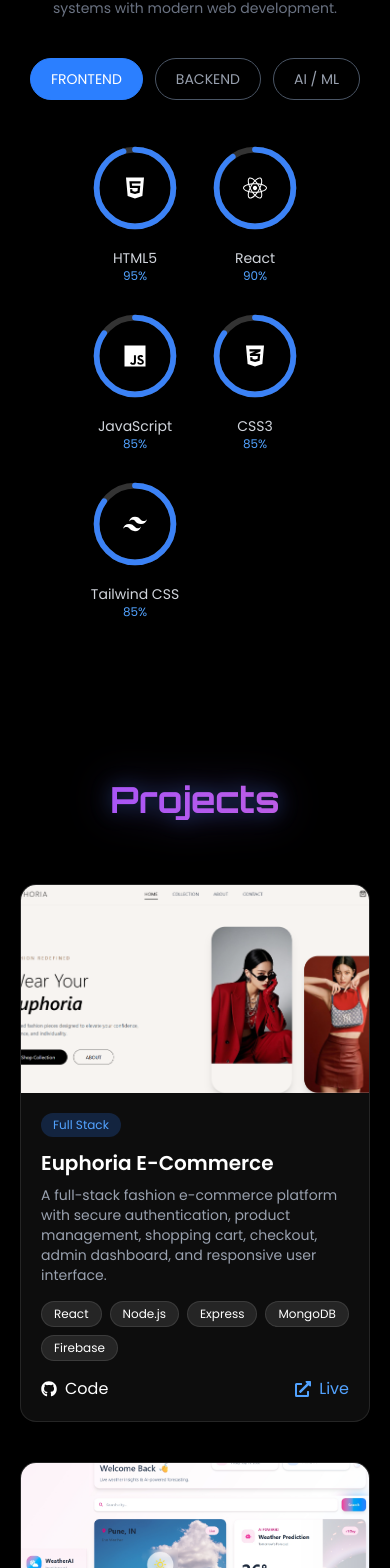
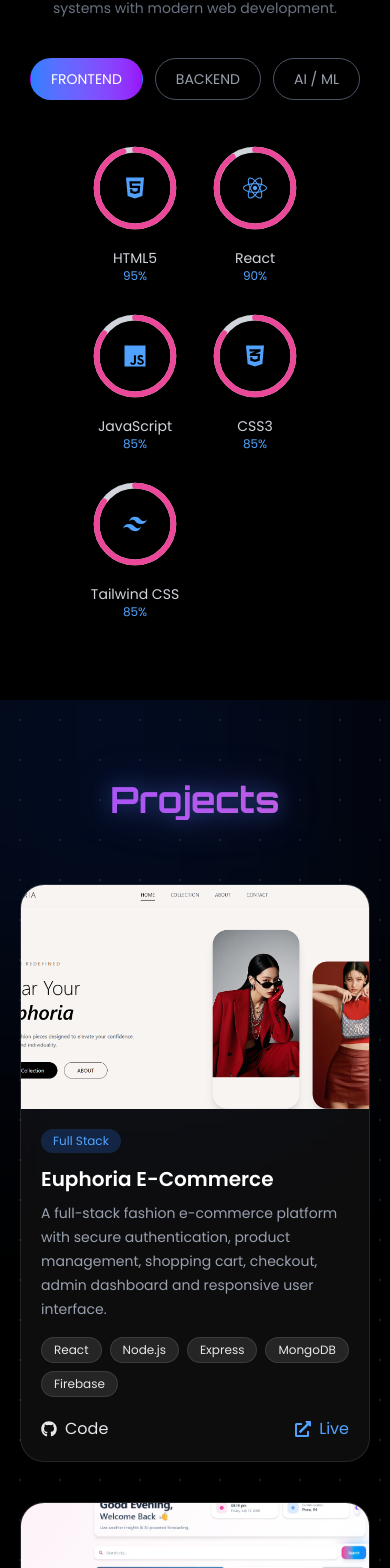
Before and after one commit to pratikshakadam912/portfolio-website, a React (Vite) app: page / in a window 390 px wide. Shown: the part 1976-3544 px from the top of the page. Built offline with nearby package versions, Linux system fonts and the light colour scheme.

Commit message:
theme added to project section

```diff
--- a/src/components/About.jsx
+++ b/src/components/About.jsx
@@ -43,10 +43,14 @@ const skillsData = {
 const About = () => {
   const [activeTab, setActiveTab] = useState("frontend");
 
+  const progressColor = document.documentElement.classList.contains("dark")
+    ? "#60A5FA"
+    : "#EC4899";
+
   return (
     <section
       id="about"
-      className="min-h-screen flex flex-col justify-center items-center bg-black text-white px-5 sm:px-6 lg:px-8 py-20"
+      className="min-h-screen flex flex-col justify-center items-center bg-pink-50 dark:bg-black text-gray-900 dark:text-white px-5 sm:px-6 lg:px-8 py-20 transition-colors duration-500"
     >
       {/* Heading */}
 
@@ -61,19 +65,19 @@ const About = () => {
 
       {/* Description */}
 
-      <p className="max-w-3xl text-center text-gray-400 text-sm sm:text-base lg:text-lg leading-7 sm:leading-8 mb-6 px-2">
+      <p className="max-w-3xl text-center text-gray-600 dark:text-gray-400 text-sm sm:text-base lg:text-lg leading-7 sm:leading-8 mb-6 px-2">
         I'm an{" "}
-        <span className="text-blue-400 font-semibold">
+        <span className="text-pink-500 dark:text-blue-400 font-semibold">
           Full Stack Developer
         </span>{" "}
         who builds scalable web applications and loves integrating{" "}
-        <span className="text-purple-400 font-semibold">
+        <span className="text-fuchsia-500 dark:text-purple-400 font-semibold">
           AI & Machine Learning
         </span>{" "}
         to create smarter digital experiences.
       </p>
 
-      <p className="text-gray-500 text-center max-w-2xl text-sm sm:text-base mb-10 px-2">
+      <p className="text-gray-600 dark:text-gray-500 text-center max-w-2xl text-sm sm:text-base mb-10 px-2">
         I work across frontend and backend technologies and I'm currently
         exploring Machine Learning to combine intelligent systems with modern
         web development.
@@ -86,10 +90,10 @@ const About = () => {
           <button
             key={tab}
             onClick={() => setActiveTab(tab)}
-            className={`px-5 sm:px-6 py-2.5 sm:py-3 rounded-full border transition text-sm sm:text-base ${
+            className={`px-5 sm:px-6 py-2.5 sm:py-3 rounded-full border transition text-sm sm:text-base font-medium ${
               activeTab === tab
-                ? "bg-blue-500 text-white border-blue-500"
-                : "border-gray-600 text-gray-400 hover:border-blue-500"
+                ? "bg-gradient-to-r from-pink-500 to-fuchsia-500 dark:from-blue-500 dark:to-purple-600 text-white border-transparent"
+                : "bg-white dark:bg-transparent border-pink-200 dark:border-gray-600 text-gray-700 dark:text-gray-400 hover:border-pink-500 dark:hover:border-blue-500"
             }`}
           >
             {tab === "ai" ? "AI / ML" : tab.toUpperCase()}
@@ -114,9 +118,8 @@ const About = () => {
               transition={{ delay: index * 0.2 }}
               className="flex flex-col items-center"
             >
-              {/* Continue in Part 2 */}
+              {/* Circle */}
 
-              {/* CIRCLE PROGRESS */}
               <div className="relative w-24 h-24 sm:w-28 sm:h-28 flex items-center justify-center">
                 <svg
                   className="absolute w-full h-full rotate-[-90deg]"
@@ -126,7 +129,7 @@ const About = () => {
                     cx="50%"
                     cy="50%"
                     r={radius}
-                    stroke="#333"
+                    stroke="#d1d5db"
                     strokeWidth="6"
                     fill="transparent"
                   />
@@ -135,7 +138,7 @@ const About = () => {
                     cx="50%"
                     cy="50%"
                     r={radius}
-                    stroke="#3b82f6"
+                    stroke={progressColor}
                     strokeWidth="6"
                     fill="transparent"
                     strokeLinecap="round"
@@ -150,17 +153,21 @@ const About = () => {
                   />
                 </svg>
 
-                {/* ICON */}
-                <div className="text-2xl sm:text-3xl z-10">{skill.icon}</div>
+                {/* Icon */}
+                <div className="text-2xl sm:text-3xl z-10 text-pink-500 dark:text-blue-400">
+                  {skill.icon}
+                </div>
               </div>
 
-              {/* NAME */}
-              <p className="mt-3 text-sm sm:text-base text-gray-300 text-center">
+              {/* Skill Name */}
+              <p className="mt-3 text-sm sm:text-base text-gray-700 dark:text-gray-300 text-center">
                 {skill.name}
               </p>
 
-              {/* PERCENT */}
-              <p className="text-xs sm:text-sm text-blue-400">{skill.level}%</p>
+              {/* Percentage */}
+              <p className="text-xs sm:text-sm text-pink-500 dark:text-blue-400 font-medium">
+                {skill.level}%
+              </p>
             </motion.div>
           );
         })}
--- a/src/components/Projects.jsx
+++ b/src/components/Projects.jsx
@@ -9,7 +9,7 @@ import resumeImg from "../assets/resume.jpeg";
 const projects = [
   {
     title: "Euphoria E-Commerce",
-    desc: "A full-stack fashion e-commerce platform with secure authentication, product management, shopping cart, checkout, admin dashboard, and responsive user interface.",
+    desc: "A full-stack fashion e-commerce platform with secure authentication, product management, shopping cart, checkout, admin dashboard and responsive user interface.",
     tech: ["React", "Node.js", "Express", "MongoDB", "Firebase"],
     category: "Full Stack",
     github: "https://github.com/pratikshakadam912/Euphoria",
@@ -29,20 +29,36 @@ const projects = [
 
   {
     title: "AI Resume Analyzer",
-    desc: "An intelligent resume analyzer that evaluates resumes, extracts key information, and provides suggestions using Python and AI-based text processing.",
+    desc: "An intelligent resume analyzer that evaluates resumes, extracts key information and provides AI-powered suggestions.",
     tech: ["React", "Python", "Flask", "SQLite", "AI"],
     category: "AI / ML",
     github: "YOUR_GITHUB_LINK",
-    live: "YOUR_RENDER_OR_VERCEL_LINK",
+    live: "YOUR_RENDER_LINK",
     image: resumeImg,
   },
 ];
+
 const Projects = () => {
   return (
     <section
       id="projects"
-      className="min-h-screen bg-black text-white px-5 sm:px-8 lg:px-12 py-20"
+      className="min-h-screen
+      bg-white dark:bg-black
+      text-gray-900 dark:text-white
+      transition-colors duration-500
+      px-5 sm:px-8 lg:px-12 py-20 relative overflow-hidden"
     >
+      {/* Background Grid */}
+
+      <div className="absolute inset-0 opacity-20 dark:opacity-10 bg-[radial-gradient(circle,#f9a8d4_1px,transparent_1px)] dark:bg-[radial-gradient(circle,white_1px,transparent_1px)] [background-size:40px_40px]" />
+
+      {/* Glow */}
+
+      <div className="absolute top-[-150px] left-[-100px] w-[420px] h-[420px] bg-pink-300/30 dark:bg-blue-600/20 blur-[140px]" />
+
+      <div className="absolute bottom-[-150px] right-[-100px] w-[420px] h-[420px] bg-purple-300/30 dark:bg-purple-600/20 blur-[140px]" />
+
+      <div className="relative z-10">
         <h2 className="text-4xl md:text-5xl font-bold text-center mb-16 gradient-text">
           Projects
         </h2>
@@ -51,6 +67,7 @@ const Projects = () => {
           {projects.map((proj, index) => (
             <Card key={proj.title} proj={proj} index={index} />
           ))}
+        </div>
       </div>
     </section>
   );
@@ -61,9 +78,9 @@ const Projects = () => {
 const Card = ({ proj, index }) => {
   const ref = useRef(null);
 
-  // ⚡ FLOAT + MAGNETIC EFFECT
   const handleMouseMove = (e) => {
     if (window.innerWidth < 768) return;
+
     const card = ref.current;
     const rect = card.getBoundingClientRect();
 
@@ -89,7 +106,7 @@ const Card = ({ proj, index }) => {
       perspective(1000px)
       rotateX(0deg)
       rotateY(0deg)
-      translate(0px, 0px)
+      translate(0px,0px)
     `;
   };
 
@@ -100,19 +117,27 @@ const Card = ({ proj, index }) => {
       onMouseLeave={reset}
       initial={{ opacity: 0, y: 80 }}
       whileInView={{ opacity: 1, y: 0 }}
+      viewport={{ once: true }}
       transition={{ delay: index * 0.15 }}
-      className="relative rounded-2xl overflow-hidden h-full flex flex-col
-                 bg-white/5 backdrop-blur-xl border border-white/10
-                 hover:border-blue-500/40
-                 transition-all duration-300 group"
+      className="
+      relative rounded-3xl overflow-hidden h-full flex flex-col
+      bg-pink-50 dark:bg-white/5
+      backdrop-blur-xl
+      border border-pink-200 dark:border-white/10
+      hover:border-pink-400 dark:hover:border-blue-500/40
+      shadow-lg dark:shadow-none
+      transition-all duration-300
+      group"
     >
-      {/* 💎 GLASS GLOW */}
+      {/* Hover Glow */}
+
       <div className="absolute inset-0 opacity-0 group-hover:opacity-100 transition pointer-events-none">
-        <div className="w-full h-full bg-gradient-to-r from-blue-500/20 to-purple-500/20 blur-2xl"></div>
+        <div className="w-full h-full bg-gradient-to-r from-pink-300/20 via-purple-300/20 to-pink-400/20 dark:from-blue-500/20 dark:to-purple-500/20 blur-2xl"></div>
       </div>
 
-      {/* IMAGE */}
-      <div className="h-52 sm:h-56 overflow-hidden">
+      {/* Image */}
+
+      <div className="h-56 overflow-hidden">
         <img
           src={proj.image}
           alt={proj.title}
@@ -120,51 +145,69 @@ const Card = ({ proj, index }) => {
         />
       </div>
 
-      {/* CONTENT */}
+      {/* Content */}
+
       <div className="p-5 flex flex-col flex-grow">
-        <span className="text-xs bg-blue-500/20 text-blue-400 px-3 py-1 rounded-full w-fit">
+        <span className="text-xs bg-pink-100 dark:bg-blue-500/20 text-pink-600 dark:text-blue-400 px-3 py-1 rounded-full w-fit">
           {proj.category}
         </span>
 
-        <h3 className="text-xl font-semibold mt-3 mb-2">{proj.title}</h3>
+        <h3 className="text-xl font-semibold mt-3 mb-2 text-gray-900 dark:text-white">
+          {proj.title}
+        </h3>
 
-        <p className="text-gray-400 text-sm mb-4 flex-grow">{proj.desc}</p>
+        <p className="text-gray-600 dark:text-gray-400 text-sm mb-4 flex-grow leading-6">
+          {proj.desc}
+        </p>
 
-        {/* TECH */}
-        <div className="flex flex-wrap gap-2 mb-4">
-          {proj.tech.map((t, i) => (
+        {/* Tech */}
+
+        <div className="flex flex-wrap gap-2 mb-5">
+          {proj.tech.map((tech, i) => (
             <span
               key={i}
-              className="text-xs bg-white/10 border border-white/10 px-3 py-1 rounded-full"
+              className="text-xs
+              bg-pink-100 dark:bg-white/10
+              border border-pink-200 dark:border-white/10
+              text-pink-700 dark:text-gray-200
+              px-3 py-1 rounded-full"
             >
-              {t}
+              {tech}
             </span>
           ))}
         </div>
 
-        {/* BUTTONS */}
+        {/* Buttons */}
+
         <div className="flex justify-between items-center mt-auto">
           <a
             href={proj.github}
             target="_blank"
             rel="noreferrer"
-            className="flex items-center gap-2 hover:text-gray-300 transition"
+            className="flex items-center gap-2
+            text-gray-700 dark:text-gray-200
+            hover:text-pink-600 dark:hover:text-white
+            transition"
           >
-            <FaGithub /> Code
+            <FaGithub />
+            Code
           </a>
 
           <a
             href={proj.live}
             target="_blank"
             rel="noreferrer"
-            className="flex items-center gap-2 text-blue-400 hover:text-blue-300 transition"
+            className="flex items-center gap-2
+            text-pink-600 dark:text-blue-400
+            hover:text-pink-500 dark:hover:text-blue-300
+            transition"
           >
-            <FaExternalLinkAlt /> Live
+            <FaExternalLinkAlt />
+            Live
           </a>
         </div>
       </div>
     </motion.div>
   );
 };
-
 export default Projects;
```
Lines whose indentation alone changed are shown as unchanged.
